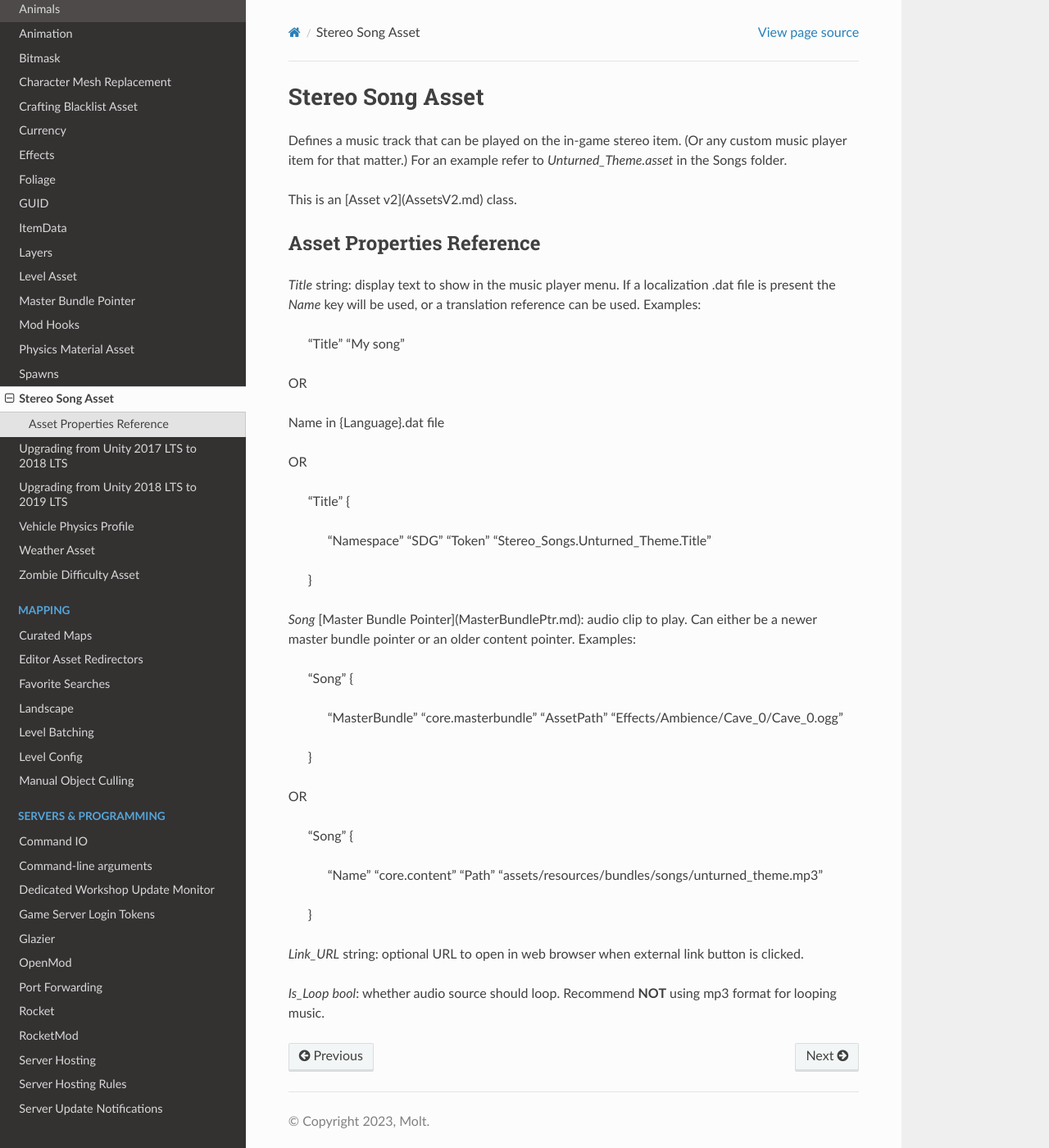
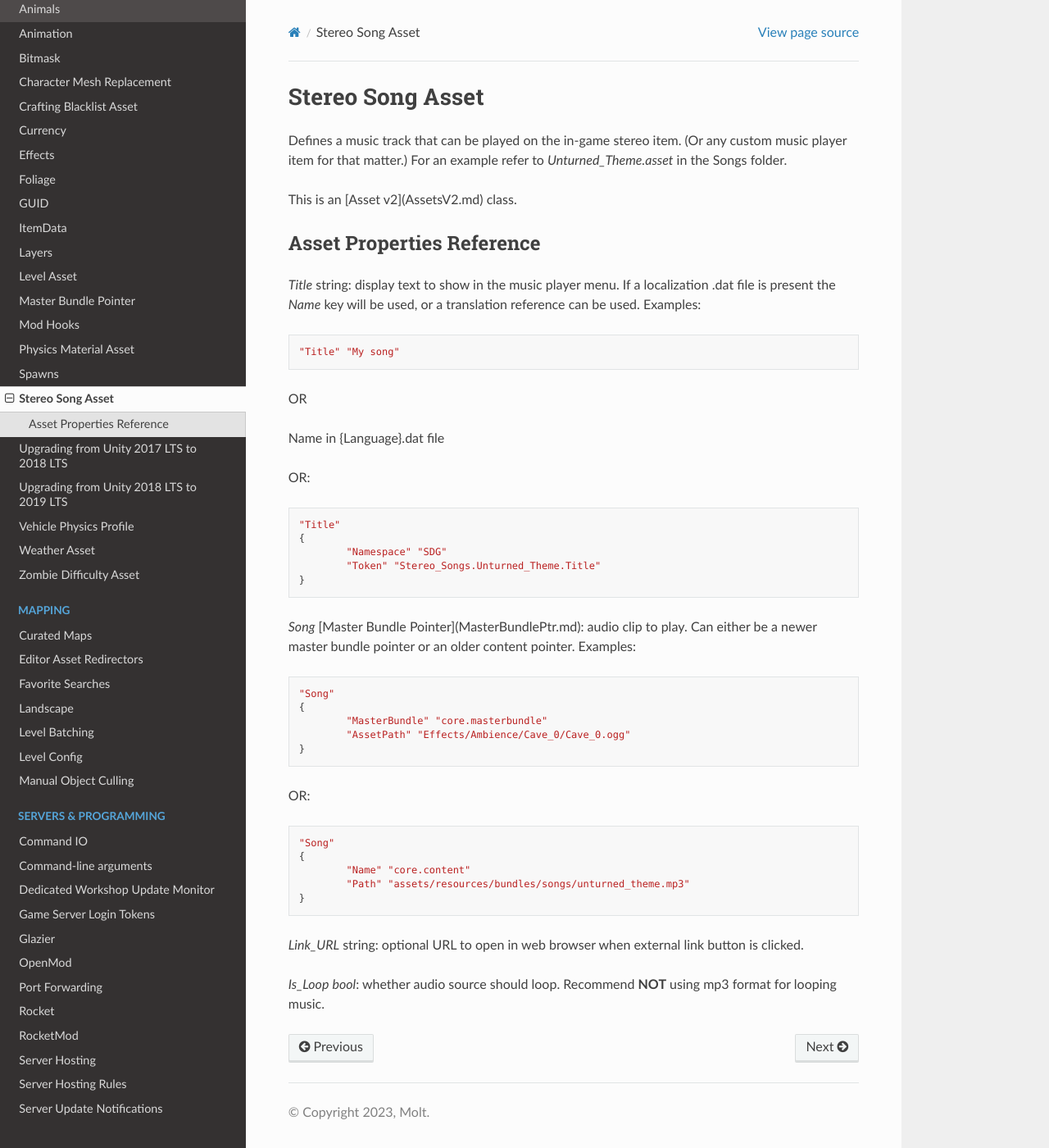
Before and after one commit to MoltonMontro/TestDocs, a Sphinx documentation site: the page built from docs/source/assets/StereoSongAsset.rst, in a window 1280 px wide and 1400 px high. Shown: the whole window at 82% size. Built offline with Sphinx 7.4.7 and the Read the Docs theme 2.0.0, drawn with Linux system fonts in a browser that asks for light colours.

```diff
--- a/docs/source/assets/StereoSongAsset.rst
+++ b/docs/source/assets/StereoSongAsset.rst
@@ -8,7 +8,7 @@ This is an [Asset v2](AssetsV2.md) class.
 Asset Properties Reference
 --------------------------
 
-`Title` string: display text to show in the music player menu. If a localization .dat file is present the `Name` key will be used, or a translation reference can be used. Examples:
+`Title` string: display text to show in the music player menu. If a localization .dat file is present the `Name` key will be used, or a translation reference can be used. Examples::
 
 	"Title" "My song"
 
@@ -16,7 +16,7 @@ OR
 
 Name in {Language}.dat file
 
-OR
+OR::
 
 	"Title"
 	{
@@ -24,7 +24,7 @@ OR
 		"Token" "Stereo_Songs.Unturned_Theme.Title"
 	}
 
-`Song` [Master Bundle Pointer](MasterBundlePtr.md): audio clip to play. Can either be a newer master bundle pointer or an older content pointer. Examples:
+`Song` [Master Bundle Pointer](MasterBundlePtr.md): audio clip to play. Can either be a newer master bundle pointer or an older content pointer. Examples::
 
 	"Song"
 	{
@@ -32,7 +32,7 @@ OR
 		"AssetPath" "Effects/Ambience/Cave_0/Cave_0.ogg"
 	}
 
-OR
+OR::
 
 	"Song"
 	{
```
